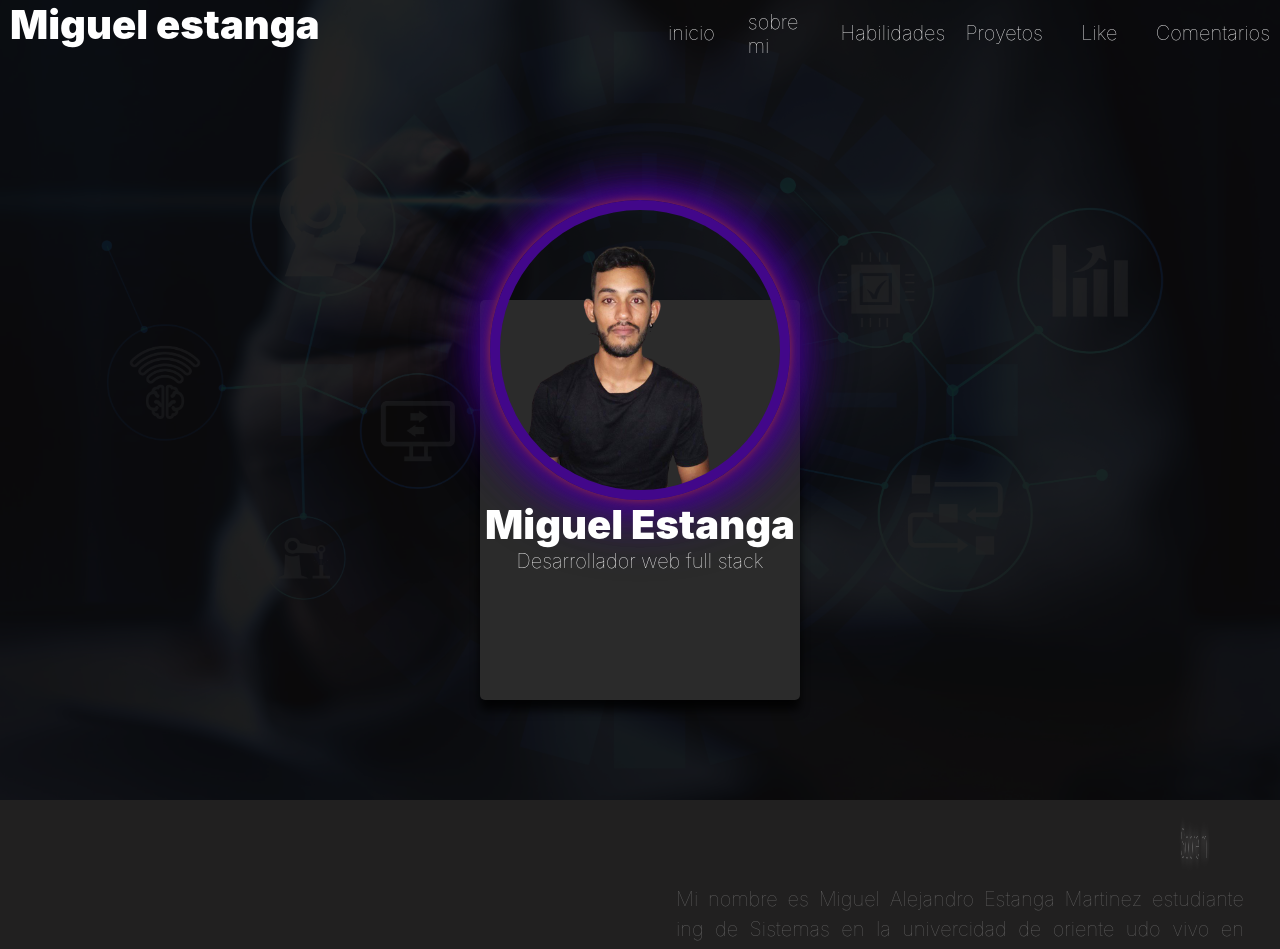
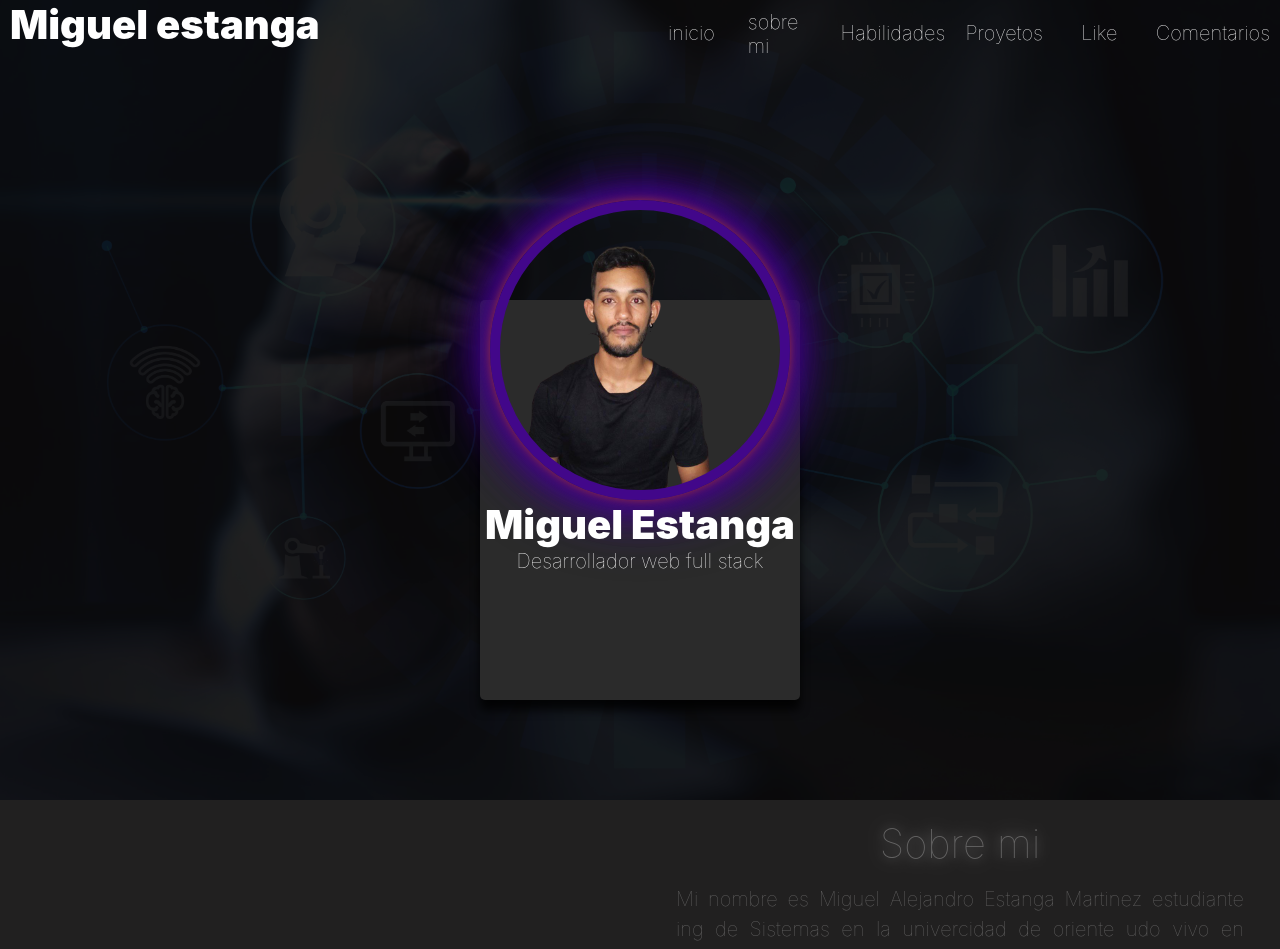
Before and after one commit to MiguelEstanga/portafolio, a React (Vite) app: page / in a window 1280 px wide. Shown: the top 949 px of the page. Built offline with nearby package versions, Linux system fonts and the light colour scheme; no server answers.

Commit message:
Update Titulo.jsx

```diff
--- a/src/Componentes3/Titulo/Titulo.jsx
+++ b/src/Componentes3/Titulo/Titulo.jsx
@@ -21,15 +21,12 @@ const Tituloconten = styled.div`
     align-items: center;
 
     transform-origin: right;
-    transform: rotateY(-80deg);
+
     h2{
 
         font-size: 40px;
         text-shadow: 0 0 10px #fff , 0 0 20px #fff , 0 0 30px #fff;
     }
-    &.active{
-        transform: rotateY(0);
 
-    }
 
 `
```
